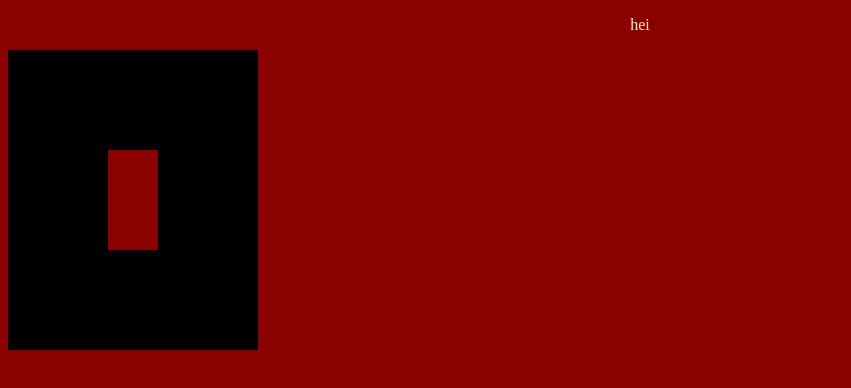
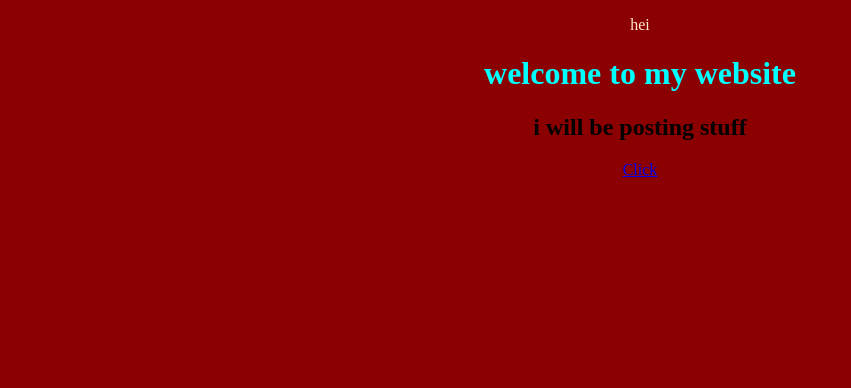
Before and after one commit to TrymELCODER/HTML-STRUKTUR, a plain HTML site: page index.html in a window 1280 px wide. Shown: the whole page, without its empty margins (0-851 px from the left). Drawn offline with Linux system fonts and the light colour scheme.

Commit message:
initial commit

```diff
--- a/index.html
+++ b/index.html
@@ -5,6 +5,10 @@
     <p>hei</p>
 </head>
 <body>
-    <div></div>
+    <h1>welcome to my website</h1>
+    <h2> i will be posting stuff</h2>
+   <a href="blog.html"
+    <button>Click</button>
+
 </body>
 </html>
--- a/style.css
+++ b/style.css
@@ -9,13 +9,3 @@ p {
     color:blanchedalmond
 
     }
-
- div{
-  width: 50px;
-  height: 100px;
-  border: 100px solid black;
-
-
-
-
-}
```
Also changed, not shown: blog.html (added, +14 -0 lines).
